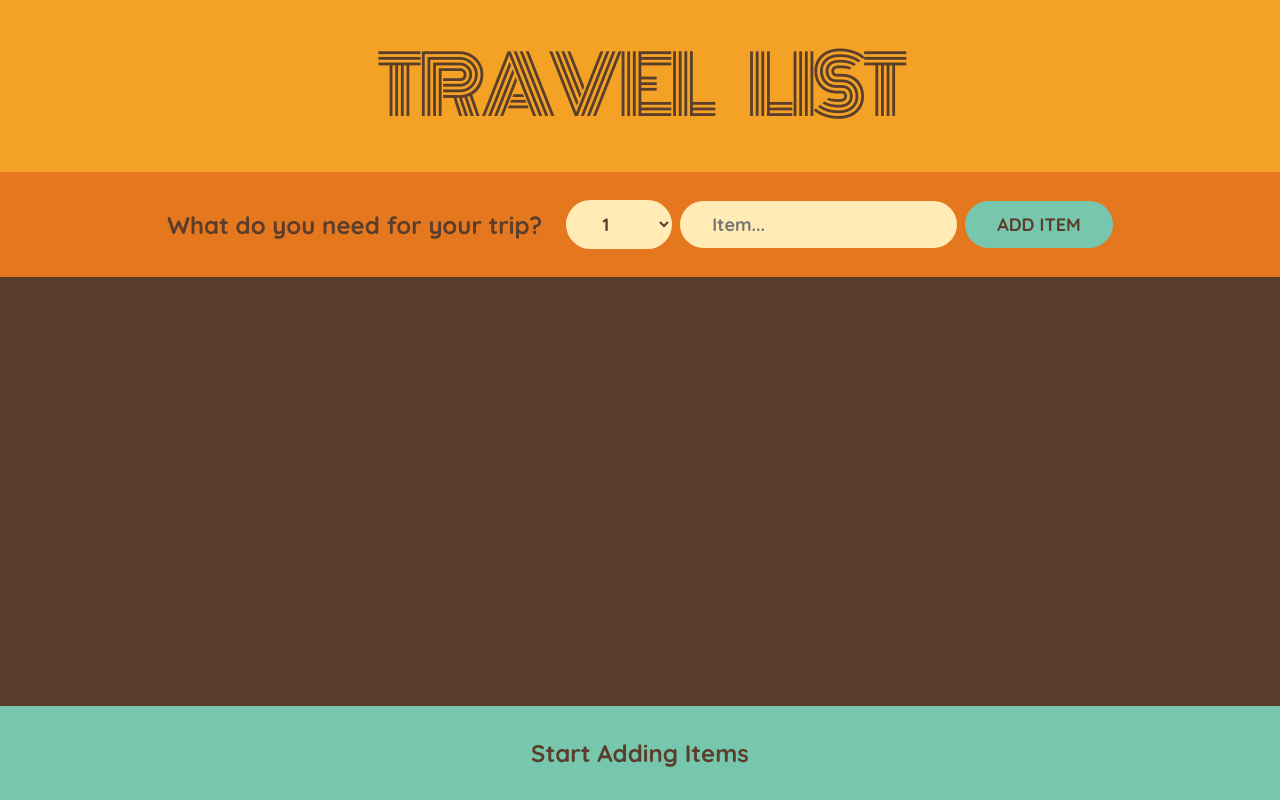
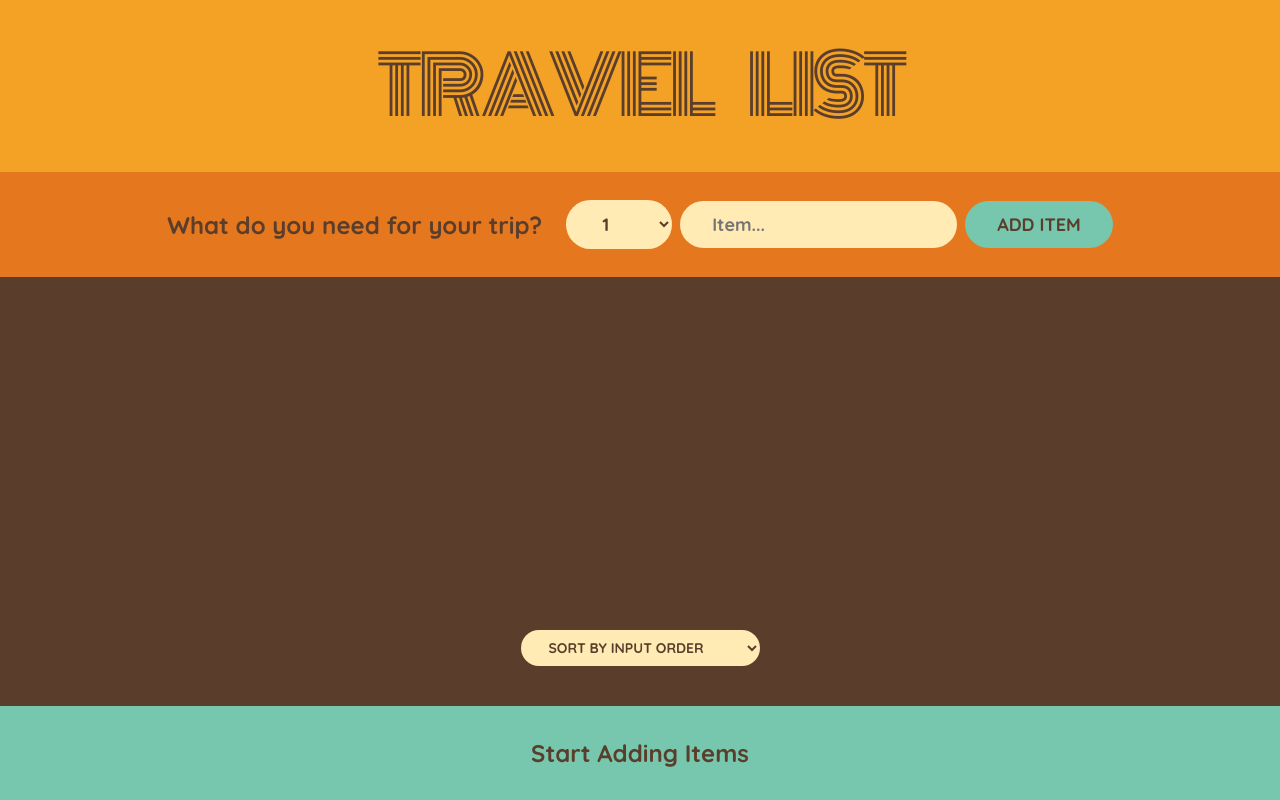
Before and after one commit to geor0014/simple_react_packing_app, a React (Create React App) app: page / in a window 1280 px wide. Built offline with nearby package versions, Linux system fonts and the light colour scheme.

Commit message:
8 - add item sorting

```diff
--- a/src/App.js
+++ b/src/App.js
@@ -81,10 +81,24 @@
   );
 }
 function PackingList({ items, onDeleteItem, onToggleItems }) {
+  const [sort, setSort] = useState("input");
+
+  let sortedItems;
+
+  if (sort === "input") sortedItems = items;
+
+  if (sort === "description")
+    sortedItems = items
+      .slice()
+      .sort((a, b) => a.description.localeCompare(b.description));
+
+  if (sort === "packed")
+    sortedItems = items.slice().sort((a, b) => a.packed - b.packed);
+
   return (
     <div className="list">
       <ul>
-        {items.map((item) => (
+        {sortedItems.map((item) => (
           <Item
             item={item}
             key={item.id}
@@ -93,6 +107,13 @@
           />
         ))}
       </ul>
+      <div className="actions">
+        <select value={sort} onChange={(e) => setSort(e.target.value)}>
+          <option value="input">Sort by input order</option>
+          <option value="description">Sort by description</option>
+          <option value="packed">Sort by packed status</option>
+        </select>
+      </div>
     </div>
   );
 }
@@ -108,9 +129,6 @@
 
   const percentage = Math.round((itemsPacked / numItems) * 100);
 
-  console.log(numItems);
-  console.log(itemsPacked);
-  console.log(percentage);
   return (
     <footer className="stats">
       <em>
```
